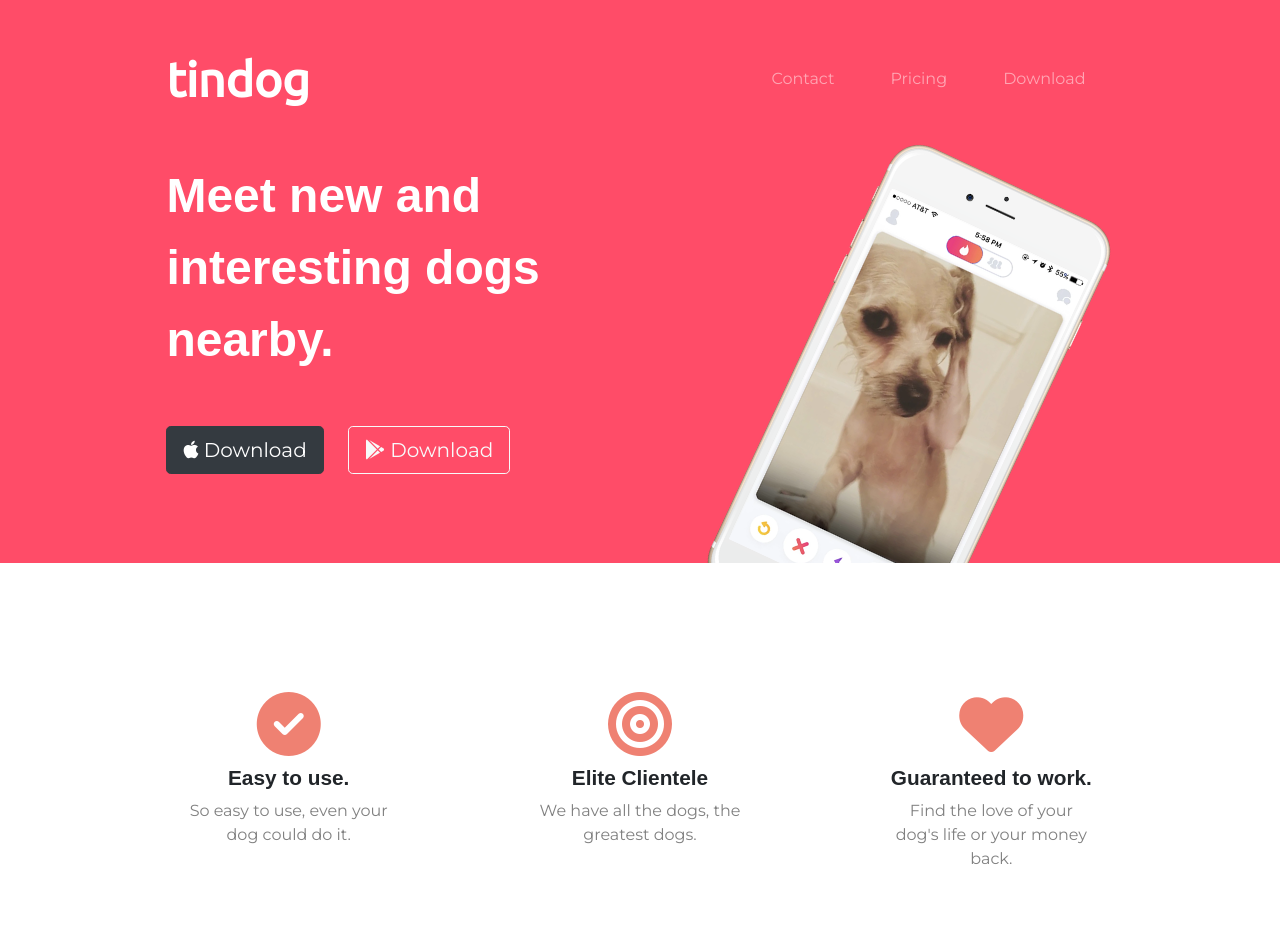
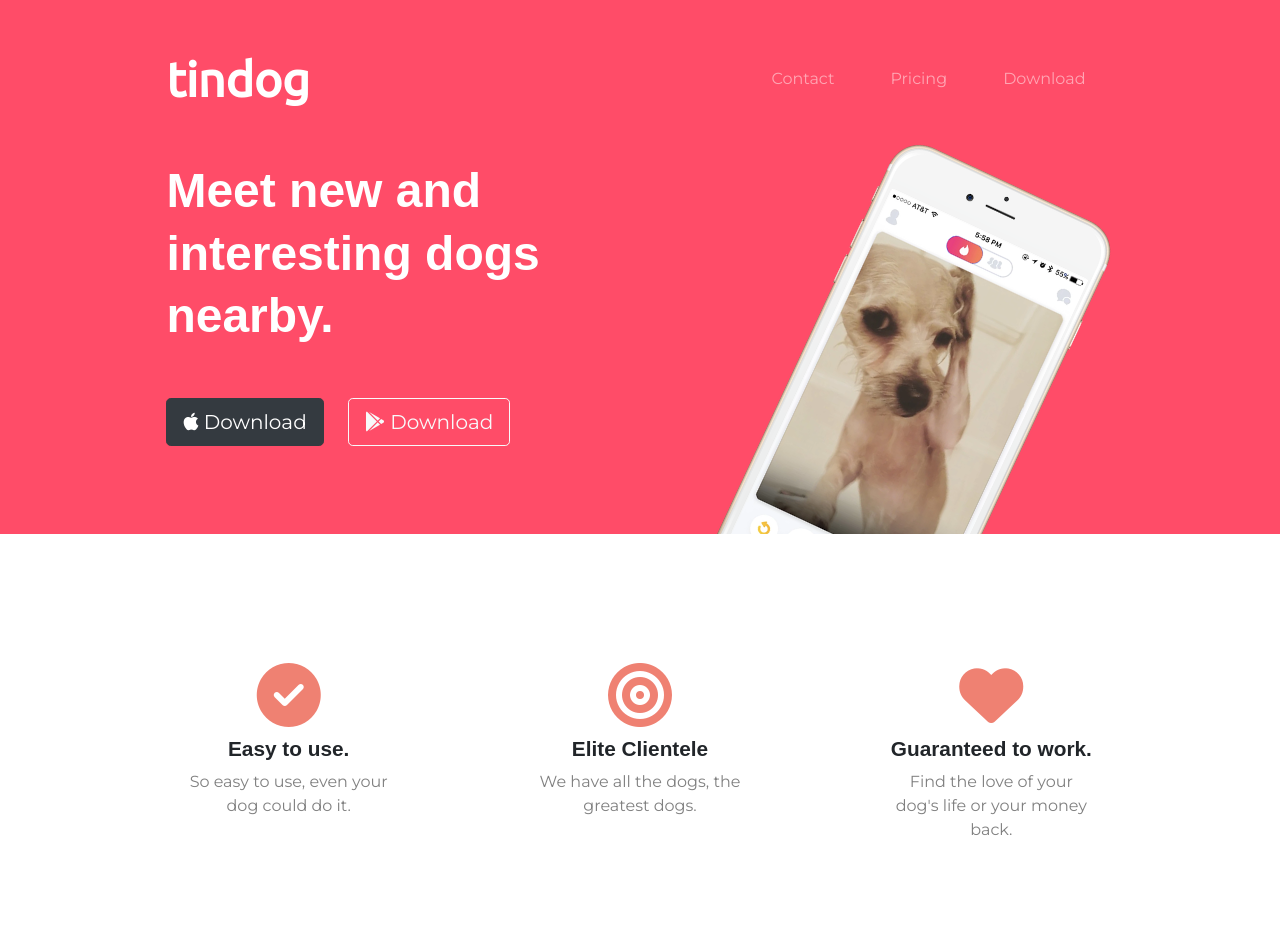
Before and after one commit to indranil786/Tindog, a plain HTML site: page index.html in a window 1280 px wide. Shown: the top 943 px of the page. Drawn offline with nearby package versions, Linux system fonts and the light colour scheme.

Commit message:
Update styles.css
changed font size and font weight

```diff
--- a/css/styles.css
+++ b/css/styles.css
@@ -18,9 +18,9 @@ body {
 }
 .col-lg-6 h1 {
   font-family: "Montserrat-Black", sans-serif;
-  font-weight: 800;
+  font-weight: 700;
   font-size: 3rem;
-  line-height: 1.5;
+  line-height: 1.3;
   color: white;
 }
 .container-fluid {
```
